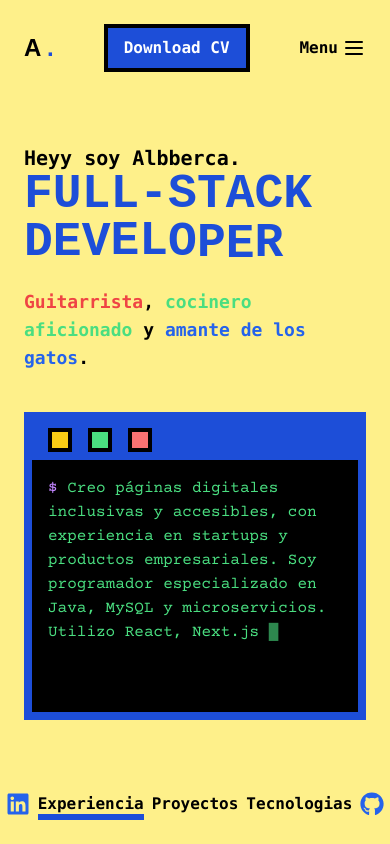
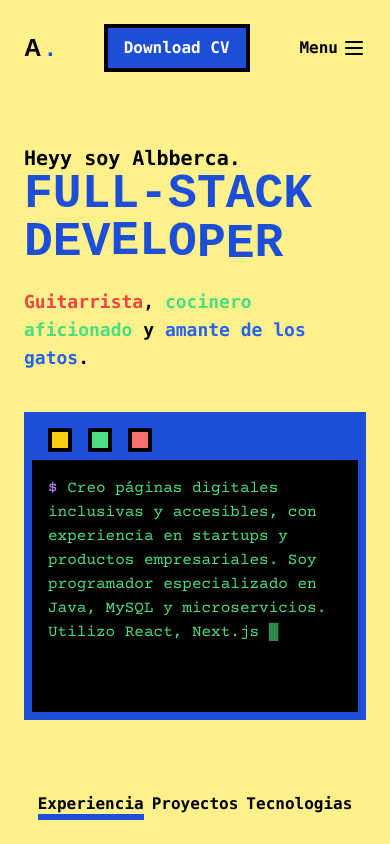
Before and after one commit to AlbbercaGit/portfolio, a Next.js app: page / in a window 390 px wide. Shown: the top 844 px of the page. Built offline with nearby package versions, Linux system fonts and the light colour scheme; a web font is replaced by a local one.

Commit message:
A falta de confirmacion se quedara asi. 3

```diff
--- a/src/app/components/hero.tsx
+++ b/src/app/components/hero.tsx
@@ -197,12 +197,12 @@ export default function Component() {
         </div>
       </motion.main>
       <motion.footer className="mt-12 relative z-10 w-full" variants={itemVariants}>
-        <nav className="flex justify-center gap-2 md:gap-10 font-mono font-bold relative max-w-md mx-auto">
+        <nav className=" flex justify-center gap-2 md:gap-10 font-mono font-bold relative max-w-md mx-auto">
           <motion.a
             href="https://www.linkedin.com/in/yourusername"
             target="_blank"
             rel="noopener noreferrer"
-            className="text-blue-600 hover:text-blue-700 transition-colors"
+            className="invisible md:visible text-blue-600 hover:text-blue-700 transition-colors"
             whileHover={{ scale: 1.1 }}
             whileTap={{ scale: 0.9 }}
           >
@@ -238,7 +238,7 @@ export default function Component() {
             href="https://github.com/AlbbercaGit"
             target="Github"
             rel="noopener noreferrer"
-            className="text-blue-600 hover:text-blue-700 transition-colors"
+            className="invisible md:visible text-blue-600 hover:text-blue-700 transition-colors"
             whileHover={{ scale: 1.1 }}
             whileTap={{ scale: 0.9 }}
           >
```
